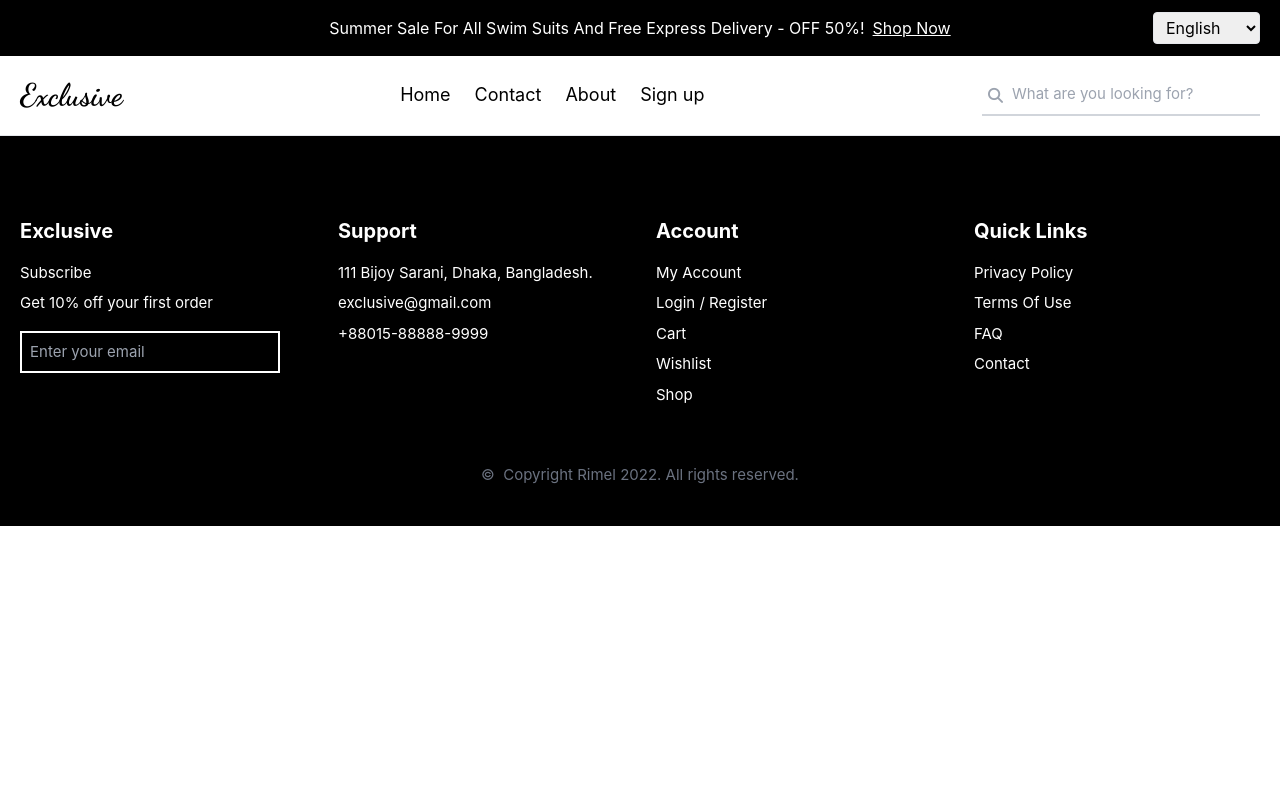
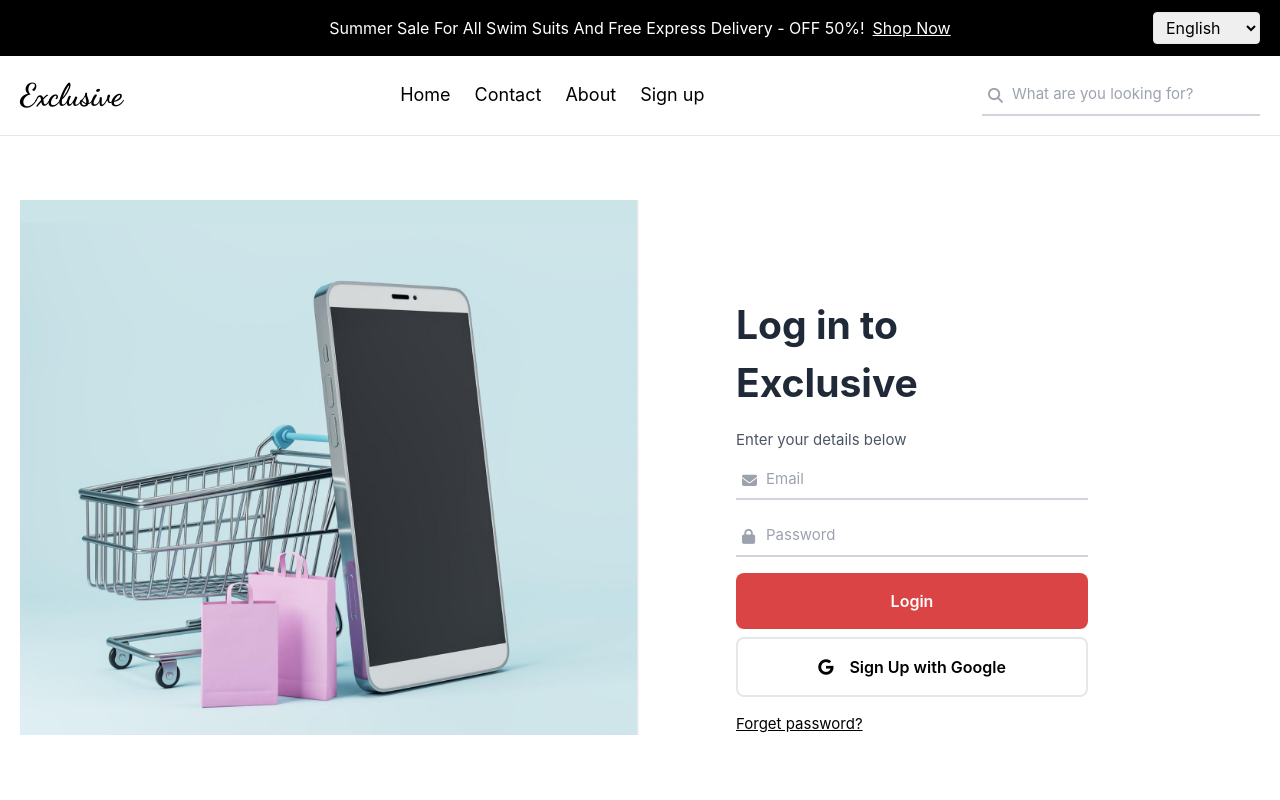
Before and after one commit to pikary/adv-dbms, a React (Vite) app: page /login in a window 1280 px wide. Shown: the top 800 px of the page. Built offline with nearby package versions, Linux system fonts and the light colour scheme.

Commit message:
refactor: minor style refactor

```diff
--- a/src/App.tsx
+++ b/src/App.tsx
@@ -3,6 +3,7 @@ import Topbar from "./components/Topbar";
 import Navbar from "./components/Navbar";
 import SignUp from "./pages/SignUp";
 import Footer from "./components/Footer";
+import SignIn from "./pages/SignIn";
 
 
 function App() {
@@ -15,7 +16,7 @@ function App() {
                 <main>
                     <Routes>
                         <Route path="/" element={<></>}/>
-                        <Route path="/login" element={<></>}/>
+                        <Route path="/login" element={<SignIn/>}/>
                         <Route path="/register" element={<SignUp/>}/>
                         <Route path="/profile" element={<></>}/>
                     </Routes>
--- a/src/pages/SignIn/index.tsx
+++ b/src/pages/SignIn/index.tsx
@@ -4,7 +4,6 @@ import {loginValidationSchema,initialValues} from "./helpers/validation"
 import Input from "../../components/Input";
 import Button from "../../components/Button";
 import {Link} from "react-router-dom";
-import './styles.css'
 
 
 
@@ -12,7 +11,7 @@ const SignIn: FC = () => {
 
 
     return (
-        <section className={'w-full flex mb-32 mt-16'}>
+        <section className={'w-full flex mb-20 mt-16'}>
             <div className={'flex-1 img'}
             ></div>
             <div className={'flex-1'}>
--- a/src/pages/SignUp/index.tsx
+++ b/src/pages/SignUp/index.tsx
@@ -12,7 +12,7 @@ const SignUp: FC = () => {
 
 
     return (
-        <section className={'w-full flex mb-32 mt-16'}>
+        <section className={'w-full flex mb-16 mt-16'}>
             <div className={'flex-1 img'}
             ></div>
             <div className={'flex-1'}>
```
